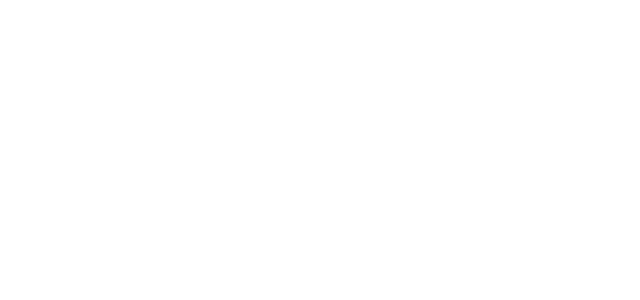
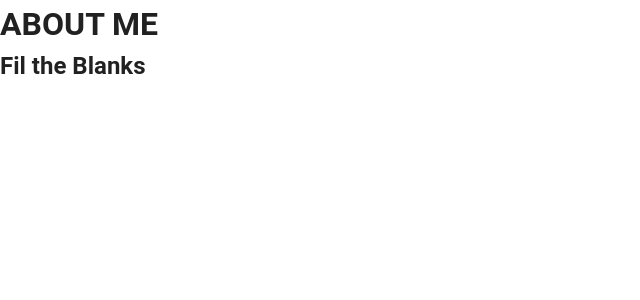
Before and after one commit to Sharmae09/GithubReadMeAiGen, a Nuxt app: page /about in a window 1280 px wide. Shown: the top 300 px of the page, without its empty margins (0-640 px from the left). Built offline with nearby package versions, Linux system fonts and the light colour scheme.

Commit message:
Create about.vue

```diff
--- /dev/null
+++ b/pages/about.vue
@@ -0,0 +1,7 @@
+<template>
+  <div>
+    <h1>ABOUT ME</h1>
+    <h2>Fil the Blanks</h2>
+  </div>
+</template>
+<script></script>
```
